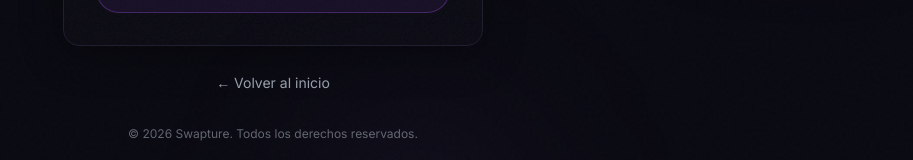
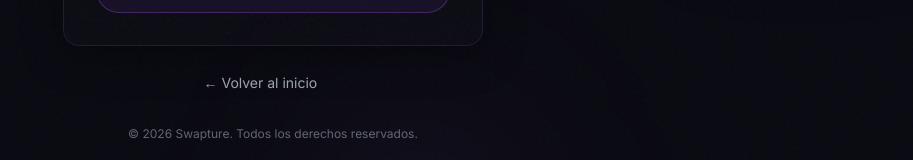
Before and after one commit to AaronC17/swapture, a Next.js app: page /login in a window 1280 px wide. Shown: the part 537-697 px from the top of the page, without its empty margins (367-1280 px from the left). Built offline with nearby package versions, Linux system fonts and the light colour scheme.

Commit message:
Login: mover enlace volver al inicio 3% a la izquierda

```diff
--- a/src/app/login/page.tsx
+++ b/src/app/login/page.tsx
@@ -134,7 +134,7 @@ export default function LoginPage() {
         </div>
 
         {/* Footer link */}
-        <div className="text-center mt-6">
+        <div className="text-center mt-6 relative left-[-3%]">
           <a
             href="/"
             className="inline-flex items-center gap-1.5 text-sm text-muted hover:text-accent transition-colors"
```
